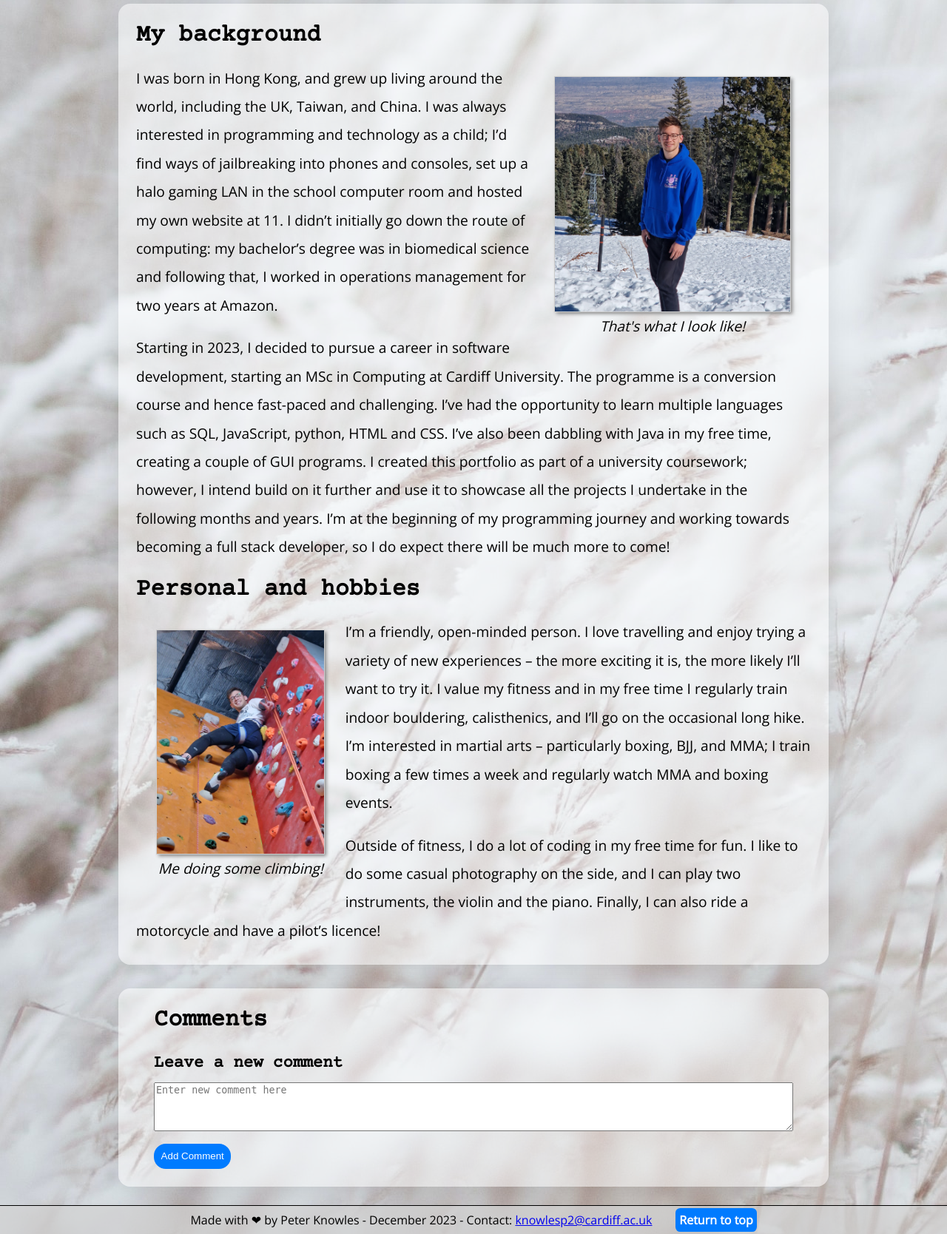
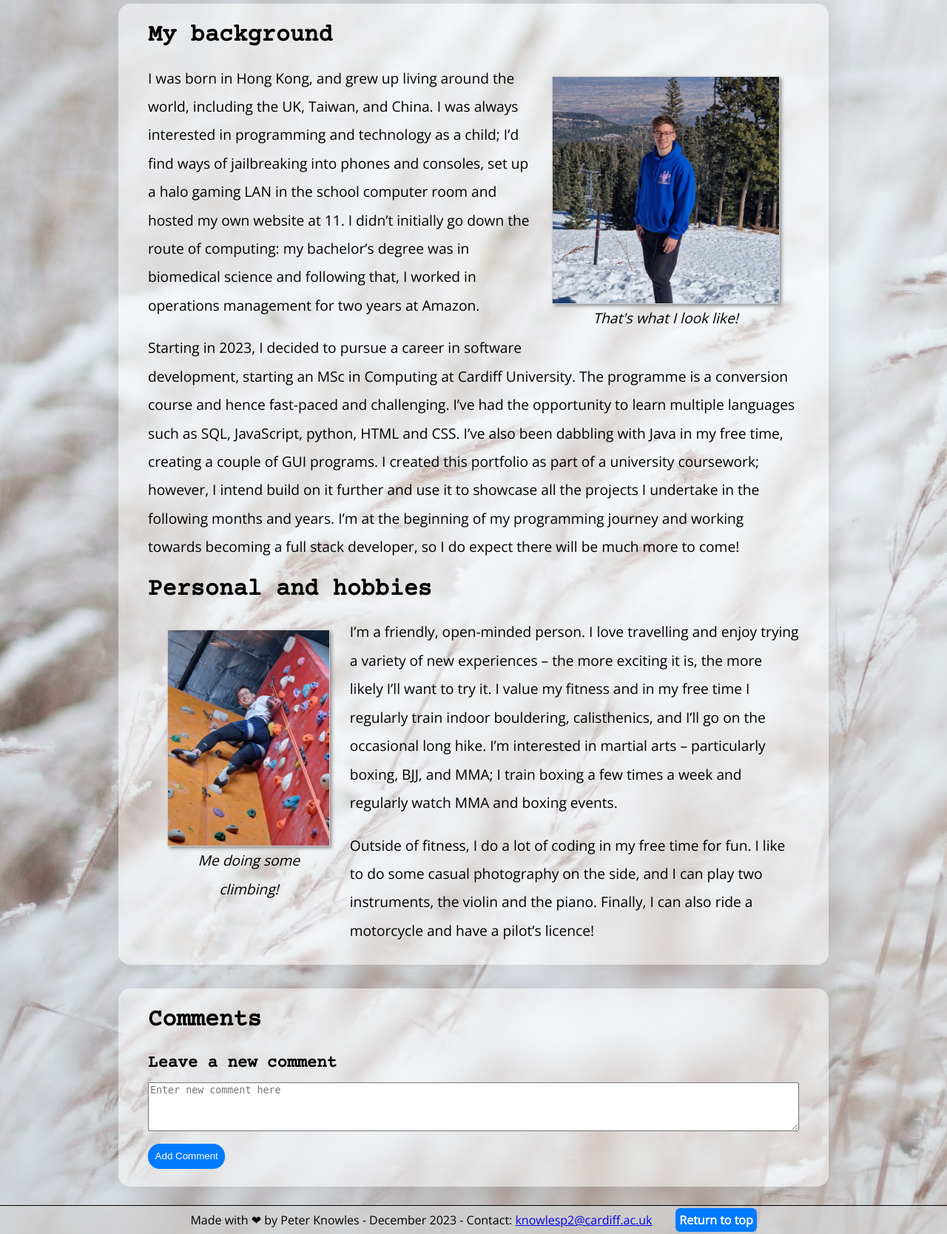
Before and after one commit to plknowles/Dynamic-Website-Portfolio, a Flask app: page /about in a window 1280 px wide. Shown: the part 202-1870 px from the top of the page at 74% size. Run offline with Flask 3, Linux system fonts and the light colour scheme; the visitor is signed in with stand-in values (Sample User, id 1); data that the repository does not hold is empty; some libraries are stand-ins or nearby versions.

Commit message:
minor style changes

```diff
--- a/static/styles.css
+++ b/static/styles.css
@@ -179,7 +179,7 @@ main {
 
 article {
     background-color: rgba(255, 255, 255, 0.5);
-    padding: 1.5rem;
+    padding: 2.5rem;
     padding-top: 0.5rem;
     padding-bottom: 0.5rem;
     margin: auto;
@@ -278,7 +278,7 @@ footer {
 
 .comment-form {
     background-color: rgba(255, 255, 255, 0.5);
-    padding: 3rem;
+    padding: 2.5rem;
     padding-top: 0.5rem;
     padding-bottom: 0.5rem;
     margin: auto;
@@ -298,6 +298,7 @@ footer {
     background-color: rgba(255, 255, 255, 0.8);
     border-radius: 0.4rem;
     margin-bottom: 0.5rem;
+    padding: 0.3rem;
 }
 
 /* Lighter background colour for even items */
@@ -305,6 +306,7 @@ footer {
     background-color: rgba(255, 255, 255, 0);
     border-radius: 0.4rem;
     margin-bottom: 0.5rem;
+    padding: 0.3rem;
 }
 
 label {
```
